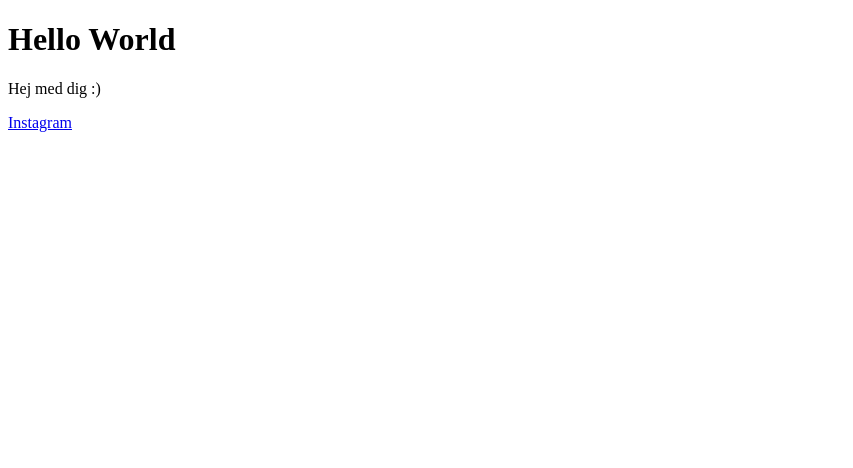
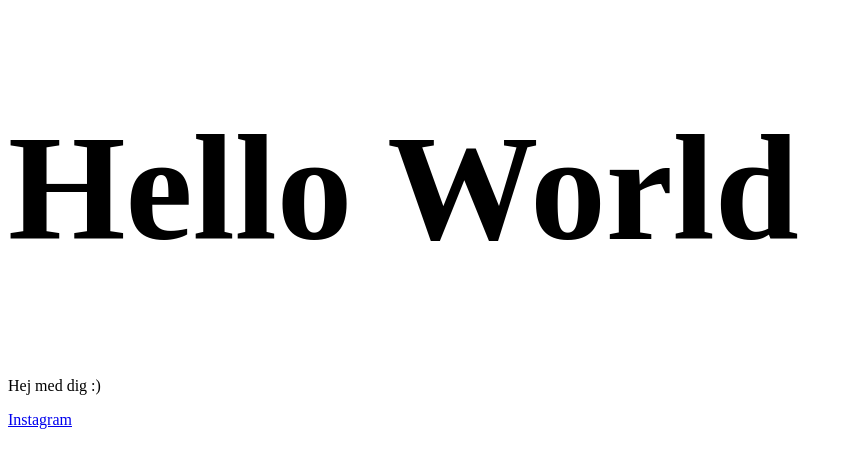
Before and after one commit to kasp734e/kasp734e.github.io, a plain HTML site: page index.html in a window 1280 px wide. Shown: the whole page, without its empty margins (0-853 px from the left). Drawn offline with Linux system fonts and the light colour scheme.

Commit message:
Update index.html

```diff
--- a/index.html
+++ b/index.html
@@ -1,7 +1,7 @@
 <!DOCTYPE html>
 <html>
 <body>
-<h1>Hello World</h1>
+<h1 style="font-size: 4cm;">Hello World</h1>
 <p>Hej med dig :)</p>
 <a href="https://www.instagram.com/jegerkasperjensen/">Instagram</a>
 </body>
```
